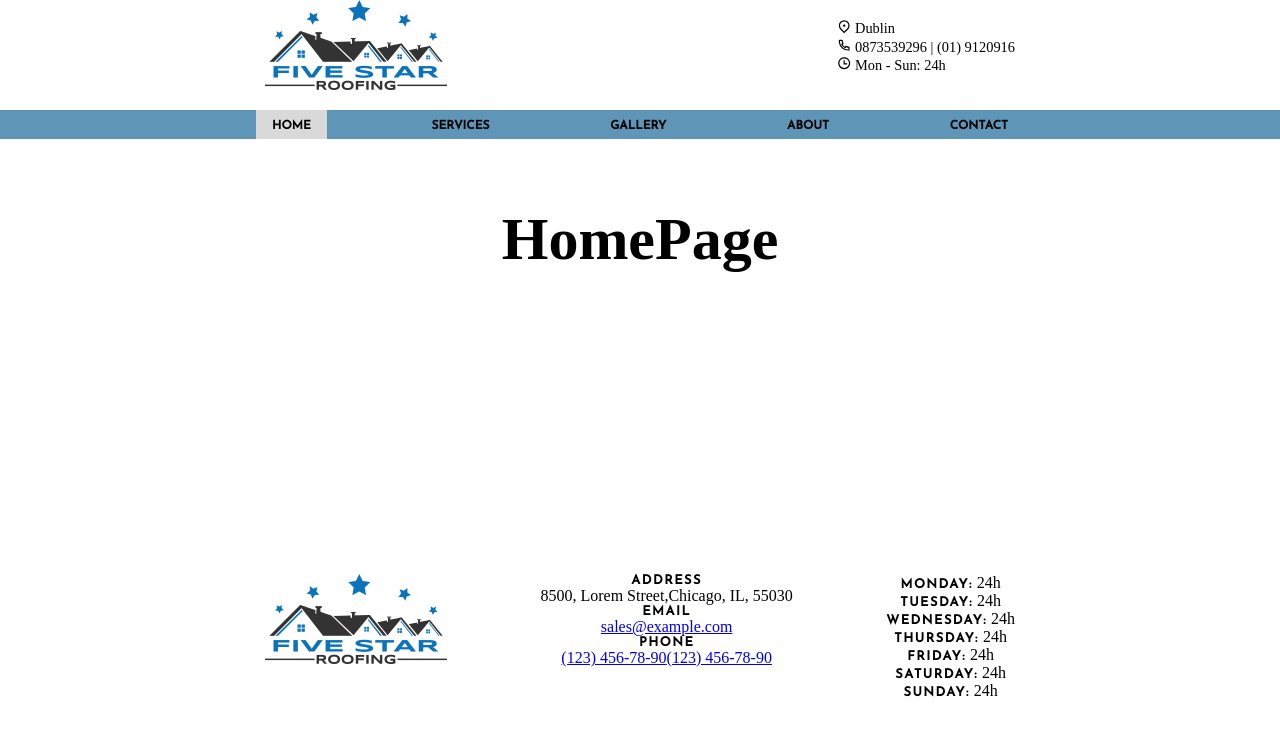
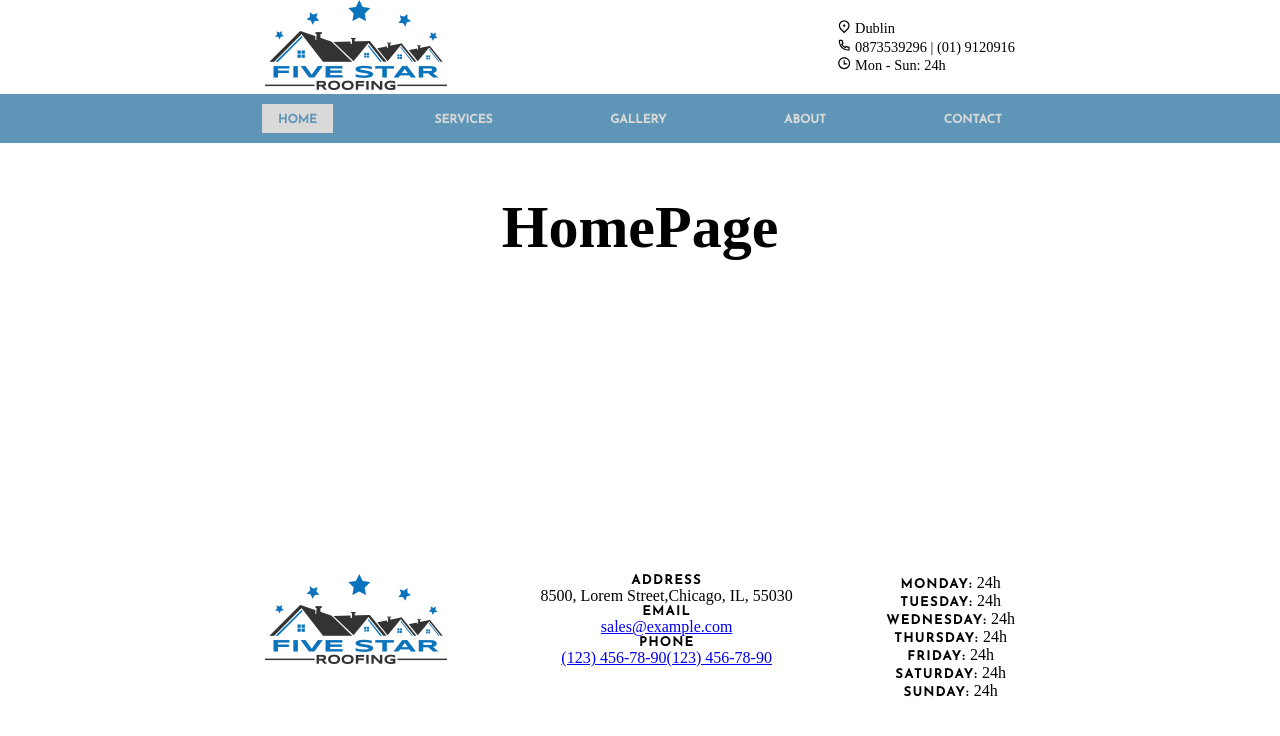
Before and after one commit to pawelztef/five-star-roofing, a React (Create React App) app in the folder five_star_roofing_frontend/: page / in a window 1280 px wide. Shown: the top 736 px of the page. Built offline with nearby package versions, Linux system fonts and the light colour scheme; a web font is replaced by a local one.

Commit message:
Bottom nav styles.

```diff
--- a/five_star_roofing_frontend/src/assets/sass/2-components/_bottom-nav.sass
+++ b/five_star_roofing_frontend/src/assets/sass/2-components/_bottom-nav.sass
@@ -1,12 +1,6 @@
-.pz-nav_bottom-row
-  background-color: white
-  z-index: 9
+.pz-nav__bottom-row
   width: 100%
-  top: 0
-  padding-bottom: 1.8em
-  padding-top: 1.8em
-
   &_content
     background: $fsr-1
-
-.pz-nav_bottom-row_content
+.pz-nav__bottom-row_content
+  padding: 10px
--- a/five_star_roofing_frontend/src/assets/sass/2-components/_menu.sass
+++ b/five_star_roofing_frontend/src/assets/sass/2-components/_menu.sass
@@ -6,6 +6,7 @@
   justify-content: space-between
   align-items: center
   padding: 0
+  margin: 0
 
   a
     color: black
@@ -20,12 +21,18 @@
     list-style: 0
     font-size: 0.75rem
     padding: .5rem 1rem .4rem 1rem
+    a
+      color: $fsr-0
     &:hover
       text-decoration: none
       background: $fsr-0
+      a
+        color: $fsr-1
 
   &__item-active
     background: $fsr-0
+    a
+      color: $fsr-1
 
 
 @include media-tablet-landscape
--- a/five_star_roofing_frontend/src/components/BottomNav.js
+++ b/five_star_roofing_frontend/src/components/BottomNav.js
@@ -22,7 +22,7 @@ class BottomNav extends React.Component {
   render(props){
     return(
       <nav className="pz-nav__bottom-row">
-          <div className="pz-nav_bottom-row_content">
+          <div className="pz-nav__bottom-row_content">
             <div className="pz-container">
               <MainMenu />
               <BurgerButton click={this.props.mobileMenuToggleHandler} />
```
